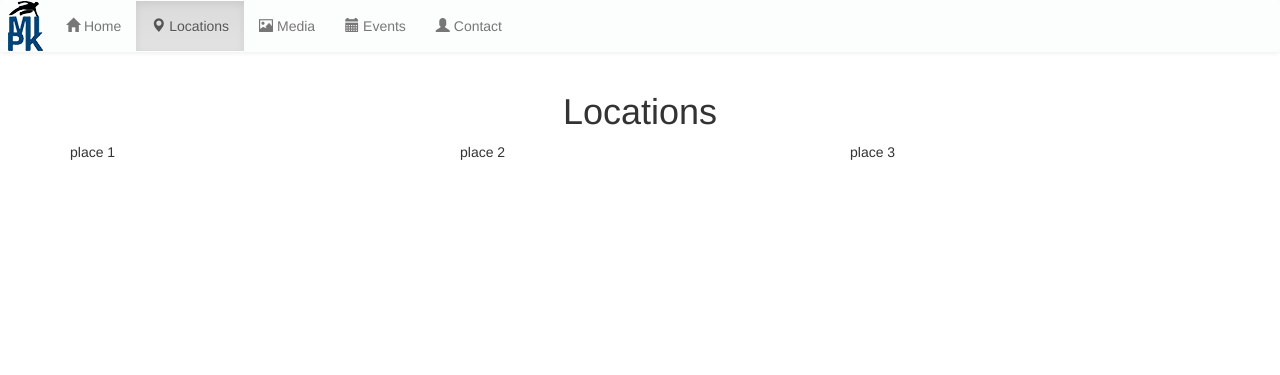
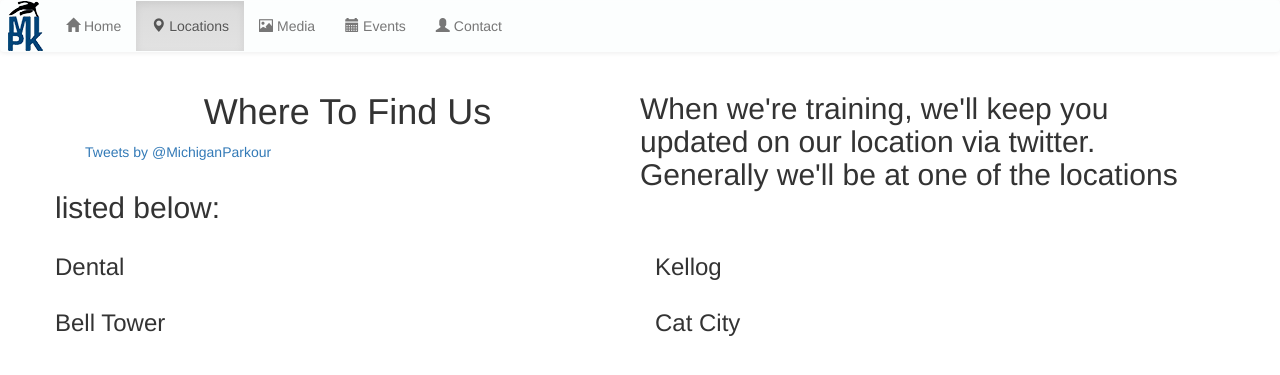
Before and after one commit to Lilisys/mipk, a Flask app: page /locations/ in a window 1280 px wide. Shown: the top 375 px of the page. Run offline with Flask 2, Linux system fonts and the light colour scheme; some libraries are stand-ins or nearby versions.

Commit message:
added twitter feed

```diff
--- a/templates/base.html
+++ b/templates/base.html
@@ -10,6 +10,7 @@
   <link rel="stylesheet" href="https://maxcdn.bootstrapcdn.com/bootstrap/3.3.5/css/bootstrap-theme.min.css">
   <script src="https://ajax.googleapis.com/ajax/libs/jquery/1.11.3/jquery.min.js"></script>
   <script src="https://maxcdn.bootstrapcdn.com/bootstrap/3.3.5/js/bootstrap.min.js"></script>
+  <script>!function(d,s,id){var js,fjs=d.getElementsByTagName(s)[0],p=/^http:/.test(d.location)?'http':'https';if(!d.getElementById(id)){js=d.createElement(s);js.id=id;js.src=p+"://platform.twitter.com/widgets.js";fjs.parentNode.insertBefore(js,fjs);}}(document,"script","twitter-wjs");</script>
 
   <link rel="stylesheet" type="text/css" href="{{ url_for('static', filename='style.css') }}">
 
--- a/templates/locations.html
+++ b/templates/locations.html
@@ -2,24 +2,45 @@
 {% set active_page = "locations" %}
 
 {% block content %}
+<div class="container">
+
+  <div class="row">
+    <div class="col-sm-12 col-md-6">
+      <h1 align="middle">Where To Find Us</h1>
+
+      <div class="col-sm-12 col-md-12">
+       <a class="twitter-timeline" href="https://twitter.com/MichiganParkour" data-widget-id="691102719939969024">
+        Tweets by @MichiganParkour</a>
+      </div>
+
+    </div>
+    <h2>
+    <p  vertical-align="middle">
+      When we're training, we'll keep you updated on our location via twitter. Generally we'll be at one of the locations listed below:</p></h2>
+      <div class="row">
+        <div class="col-md-6">
+          <h3>Dental</h3>
+        </div>
+        <div class="col-md-6">
+          <h3>Kellog</h3>
+        </div>
+        <div class="col-md-6">
+          <h3>Bell Tower</h3>
+        </div>
+        <div class="col-md-6">
+          <h3>Cat City</h3>
+        </div>
+
+      </div>
 
 
 
-<div class="container">
-    <h1 align="center">Locations</h1>
-    <div class="row">
-      <div class="col-sm-4">
-        place 1
 
-      </div>
-      <div class="col-sm-4">
-       place 2
-      </div>
-      <div class="col-sm-4">
-          place 3
-      </div>
     </div>
   </div>
 
 
-{% endblock %}
+
+
+
+  {% endblock %}
```
Lines whose indentation alone changed are shown as unchanged.
